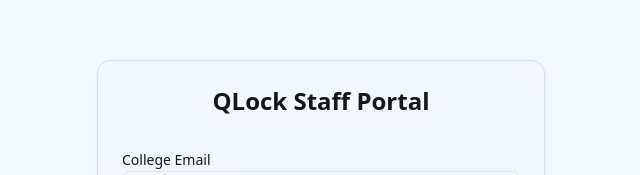
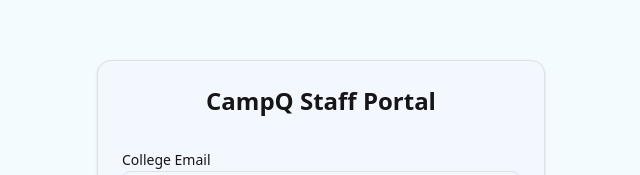
Before and after one commit to abdul-kasif/qlock-staff, a React (Vite) app in the folder frontend/: page / in a window 1280 px wide. Shown: the part 228-403 px from the top of the page, without its empty margins (319-959 px from the left). Built offline with nearby package versions, Linux system fonts and the light colour scheme.

Commit message:
refactor: modify application name to QLock to CampQ

```diff
--- a/frontend/index.html
+++ b/frontend/index.html
@@ -4,7 +4,7 @@
     <meta charset="UTF-8" />
     <link rel="icon" type="image/svg+xml" href="/vite.svg" />
     <meta name="viewport" content="width=device-width, initial-scale=1.0" />
-    <title>QLock Staff Portal</title>
+    <title>CampQ Staff Portal</title>
   </head>
   <body>
     <div id="root"></div>
--- a/frontend/src/components/auth/LoginCard.jsx
+++ b/frontend/src/components/auth/LoginCard.jsx
@@ -27,7 +27,7 @@
       <Card className="w-full max-w-md">
         <CardHeader>
           <CardTitle className="text-2xl font-bold text-center">
-            QLock Staff Portal
+            CampQ Staff Portal
           </CardTitle>
         </CardHeader>
         <CardContent>
--- a/frontend/src/components/dashboard/DashboardHeader.jsx
+++ b/frontend/src/components/dashboard/DashboardHeader.jsx
@@ -13,7 +13,7 @@
 
   return (
     <header className="fixed top-0 left-0 right-0 z-50 bg-background border-b p-4 flex justify-between items-center shadow-sm">
-      <h1 className="text-xl font-bold">QLock Staff Portal</h1>
+      <h1 className="text-xl font-bold">CampQ Staff Portal</h1>
       <Button variant="ghost" onClick={handleLogout}>
         Logout
       </Button>
--- a/frontend/src/components/quiz-builder/QuestionList.jsx
+++ b/frontend/src/components/quiz-builder/QuestionList.jsx
@@ -34,7 +34,7 @@
   const worksheet = XLSX.utils.aoa_to_sheet(templateData);
   const workbook = XLSX.utils.book_new();
   XLSX.utils.book_append_sheet(workbook, worksheet, "Quiz_Template");
-  XLSX.writeFile(workbook, "QLock_Quiz_Template.xlsx");
+  XLSX.writeFile(workbook, "CampQ_Quiz_Template.xlsx");
 };
 
 export default function QuestionList({ draft, saveDraft }) {
```
